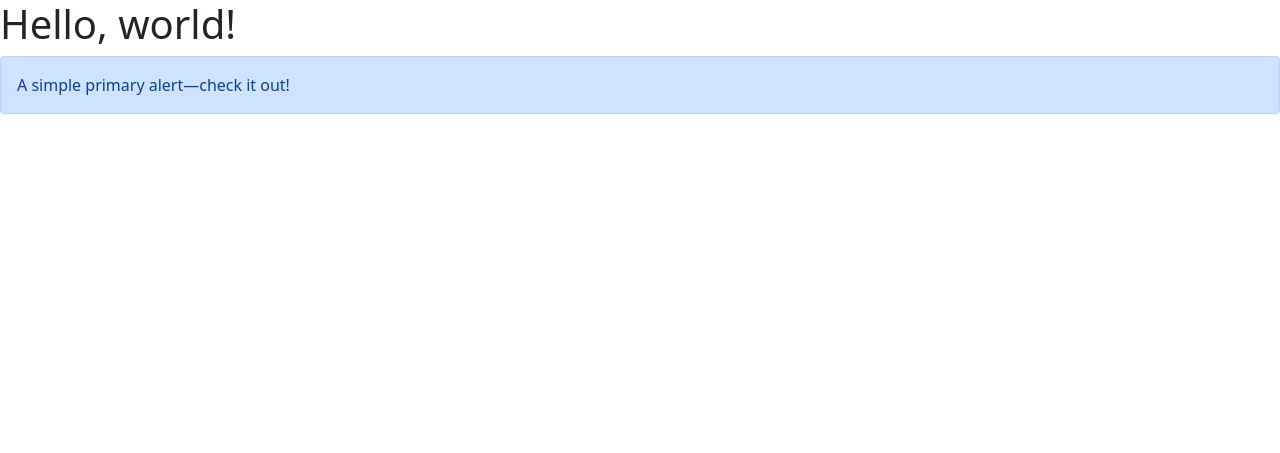
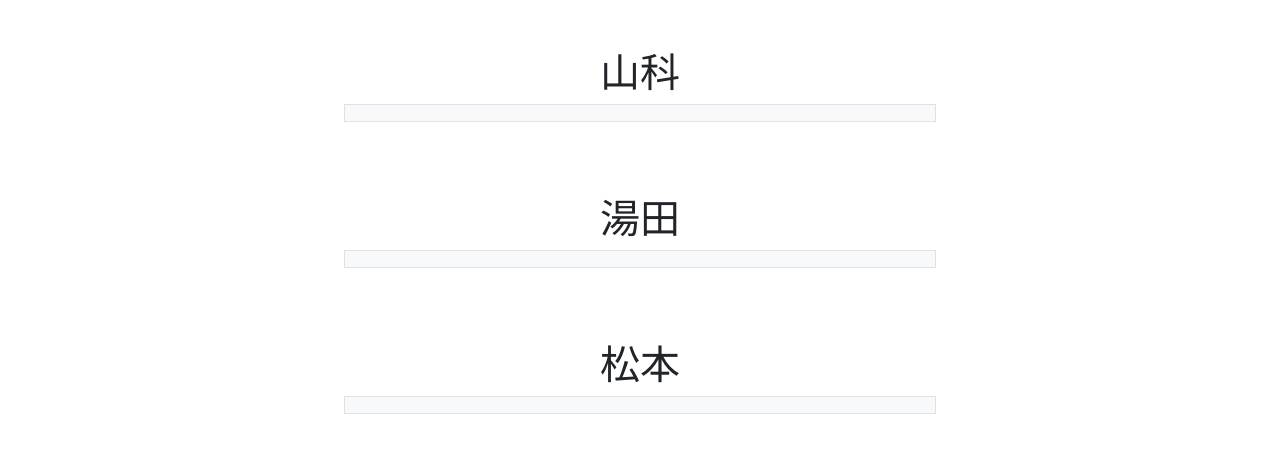
Before and after one commit to sotaheavymetal21/get_weather_api, a Django app: page /top/ in a window 1280 px wide. Shown: the top 453 px of the page. Run offline with Django 4.2, Linux system fonts and the light colour scheme; data comes from the database, SQL or seed files in the repository; both versions use the stored data as it was after the commit.

Commit message:
css書き書き

```diff
--- a/weather_project/templates/top.html
+++ b/weather_project/templates/top.html
@@ -1,5 +1,5 @@
 <!DOCTYPE html>
-<html lang="en">
+<html lang="ja">
   <head>
     <!-- Required meta tags -->
     <meta charset="utf-8" />
@@ -13,27 +13,14 @@
       crossorigin="anonymous"
     />
 
-    <title>Hello, world!</title>
+    <title>天気情報取得アプリ</title>
   </head>
   <body>
-    <h1>Hello, world!</h1>
-    <div class="alert alert-primary" role="alert">
-      A simple primary alert—check it out!
+    {% for weather in object_list %}
+    <div class="text-center mt-4 p-4 offset-3 col-6">
+      <h1>{{ weather.location }}</h1>
+      <div class="p-2 bg-light border"></div>
     </div>
-
-    <!-- Optional JavaScript; choose one of the two! -->
-
-    <!-- Option 1: Bootstrap Bundle with Popper -->
-    <script
-      src="https://cdn.jsdelivr.net/npm/bootstrap@5.0.2/dist/js/bootstrap.bundle.min.js"
-      integrity="sha384-MrcW6ZMFYlzcLA8Nl+NtUVF0sA7MsXsP1UyJoMp4YLEuNSfAP+JcXn/tWtIaxVXM"
-      crossorigin="anonymous"
-    ></script>
-
-    <!-- Option 2: Separate Popper and Bootstrap JS -->
-    <!--
-    <script src="https://cdn.jsdelivr.net/npm/@popperjs/core@2.9.2/dist/umd/popper.min.js" integrity="sha384-IQsoLXl5PILFhosVNubq5LC7Qb9DXgDA9i+tQ8Zj3iwWAwPtgFTxbJ8NT4GN1R8p" crossorigin="anonymous"></script>
-    <script src="https://cdn.jsdelivr.net/npm/bootstrap@5.0.2/dist/js/bootstrap.min.js" integrity="sha384-cVKIPhGWiC2Al4u+LWgxfKTRIcfu0JTxR+EQDz/bgldoEyl4H0zUF0QKbrJ0EcQF" crossorigin="anonymous"></script>
-    -->
+    {% endfor %}
   </body>
 </html>
```
Also changed, not shown: weather_project/db.sqlite3.
